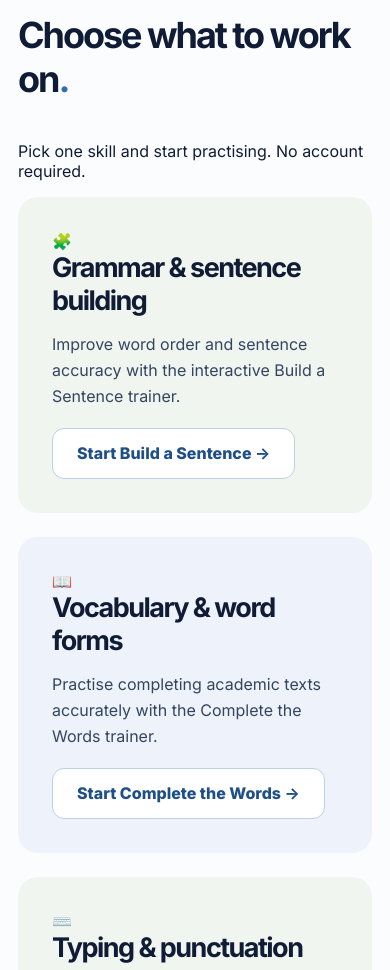
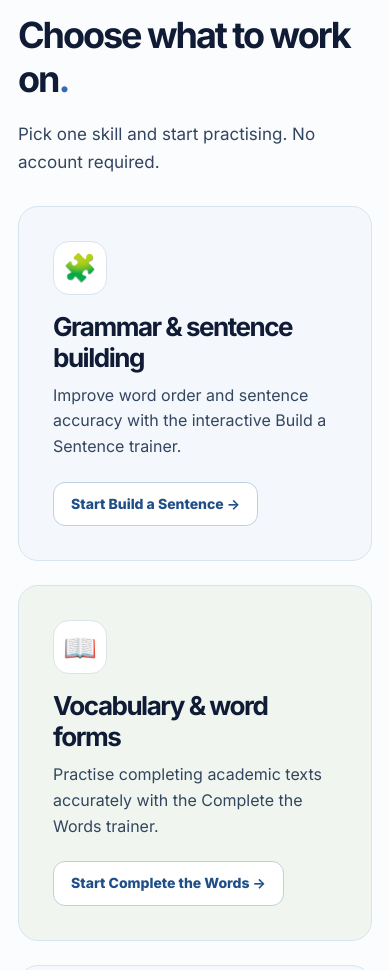
Before and after one commit to dasha-english/toefl-practice-lab, a plain HTML site: page skill-builders.html in a window 390 px wide. Shown: the part 706-1676 px from the top of the page. Drawn offline with Linux system fonts and the light colour scheme.

Commit message:
Style active skill-builder catalogue and compact mobile branding

```diff
--- a/assets/styles.css
+++ b/assets/styles.css
@@ -223,3 +223,14 @@ h1 em { display:inline-block; color:#3973ba; font-family:Georgia,'Times New Roma
 @media (prefers-reduced-motion:reduce) { html { scroll-behavior:auto; } *, *:before, *:after { transition:none!important; animation:none!important; } }
 
 @media (max-width:430px) { .demo-topline { align-items:flex-start; } .demo-eyebrow { max-width:205px; } .sound-toggle span { display:none; } }
+
+/* Launch navigation: compact skill cards and narrow-screen brand */
+.sb-intro{color:var(--body);font-size:17px;line-height:1.6;margin:-20px 0 36px}
+.sb-card{display:flex;flex-direction:column;align-items:flex-start;gap:10px;min-height:300px;border:1px solid #d6e5f0;background:#f4f8fc}
+.sb-card:nth-child(even){background:#f0f6ef}
+.sb-card h3{font-size:26px;margin:0}
+.sb-card p{margin:0 0 12px}
+.sb-card .btn{margin-top:auto;white-space:normal;font-size:14px;padding:13px 17px;text-align:left}
+.sb-icon{display:grid;place-items:center;width:54px;height:54px;border-radius:16px;background:#fff;border:1px solid #d9e4ed;font-size:27px;margin-bottom:6px}
+@media(max-width:610px){.sb-card{min-height:260px}.sb-intro{margin:-20px 0 30px}}
+@media(max-width:430px){.site-header .brand{font-size:20px;letter-spacing:-1.1px}.site-header .brand-slash{font-size:11px;margin-left:3px}}
```
